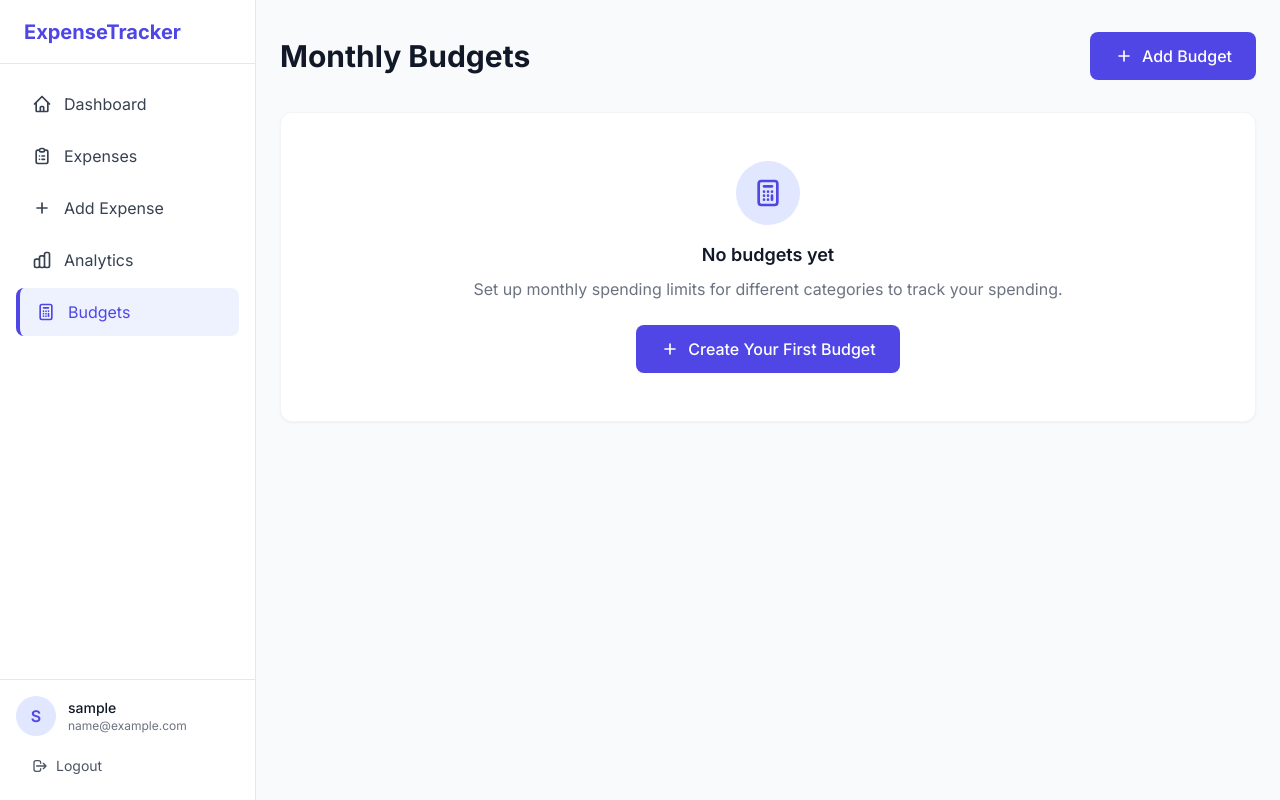
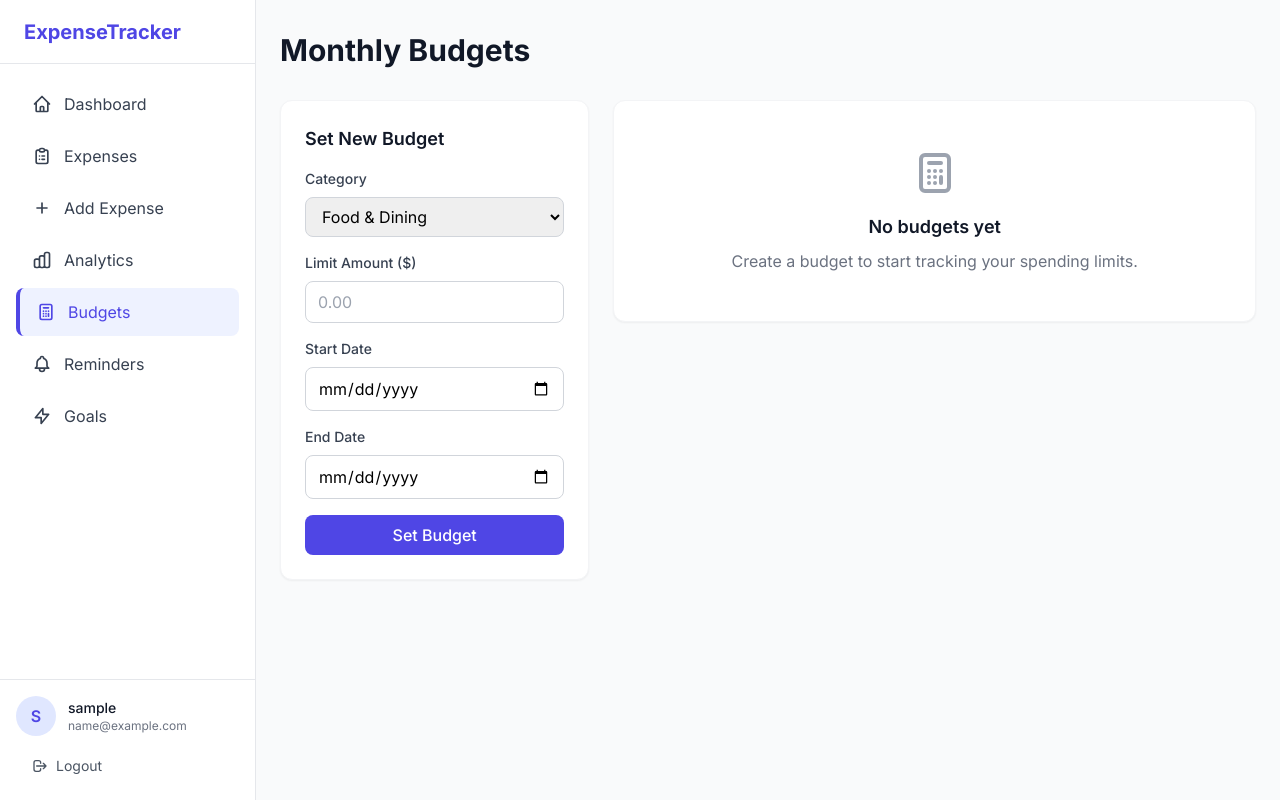
Before and after one commit to Asmita-10/personal-finance-tracker-flask, a Flask app: page /budgets in a window 1280 px wide. Run offline with Flask 3, Linux system fonts and the light colour scheme; the visitor is signed in with stand-in values (Sample User, id 1); data that the repository does not hold is empty; some libraries are stand-ins or nearby versions.

Commit message:
Add budgeting, reminders, and goals features to track finances
Update models, forms, routes, and templates to implement new features for budget management, bill reminders, and savings goals, including CRUD operations for reminders and goals.

Replit-Commit-Author: Agent
Replit-Commit-Session-Id: 9f4a28e1-e6f4-435d-8aa4-92eb54c32b54
Replit-Commit-Checkpoint-Type: full_checkpoint
Replit-Commit-Event-Id: 1a58ad01-4098-4374-9a30-40d534579384
Replit-Commit-Screenshot-Url: https://storage.googleapis.com/screenshot-production-us-central1/e1b992f2-d6be-4e7f-bb23-d1d5bdd2e92b/9f4a28e1-e6f4-435d-8aa4-92eb54c32b54/QWCf0sz

```diff
--- a/forms.py
+++ b/forms.py
@@ -62,8 +62,10 @@ class ExpenseFilterForm(FlaskForm):
 
 class BudgetForm(FlaskForm):
     category = SelectField('Category', choices=EXPENSE_CATEGORIES[1:], validators=[DataRequired()])
-    monthly_limit = FloatField('Monthly Limit ($)', validators=[DataRequired(), NumberRange(min=0.01, message='Limit must be greater than 0')])
-    submit = SubmitField('Save Budget')
+    limit_amount = FloatField('Limit Amount ($)', validators=[DataRequired(), NumberRange(min=0.01, message='Limit must be greater than 0')])
+    start_date = DateField('Start Date', format='%Y-%m-%d', validators=[DataRequired()])
+    end_date = DateField('End Date', format='%Y-%m-%d', validators=[DataRequired()])
+    submit = SubmitField('Set Budget')
 
 
 class ReminderForm(FlaskForm):
--- a/routes.py
+++ b/routes.py
@@ -2,8 +2,9 @@ from datetime import date
 from flask import render_template, redirect, url_for, flash, request
 from flask_login import login_user, logout_user, login_required, current_user
 from app import app, db
-from models import User, Expense, Budget
-from forms import LoginForm, RegistrationForm, ExpenseForm, ExpenseFilterForm, BudgetForm
+from models import User, Expense, Budget, Reminder, Goal
+from forms import LoginForm, RegistrationForm, ExpenseForm, ExpenseFilterForm, BudgetForm, ReminderForm, GoalForm
+from sqlalchemy import func, extract
 
 
 @app.route('/')
@@ -332,81 +333,46 @@ def export_csv():
     )
 
 
-@app.route('/budgets')
+@app.route('/budgets', methods=['GET', 'POST'])
 @login_required
 def budgets():
-    user_budgets = Budget.query.filter_by(user_id=current_user.id).all()
+    form = BudgetForm()
 
-    budget_data = []
-    current_month = date.today().replace(day=1)
-
-    for budget in user_budgets:
-        from sqlalchemy import func, extract
-        current_spending = db.session.query(func.coalesce(func.sum(Expense.amount), 0)).filter(
-            Expense.user_id == current_user.id,
-            Expense.category == budget.category,
-            extract('month', Expense.date) == current_month.month,
-            extract('year', Expense.date) == current_month.year
-        ).scalar()
-
-        percentage = (current_spending / budget.monthly_limit * 100) if budget.monthly_limit > 0 else 0
-
-        budget_data.append({
-            'budget': budget,
-            'spent': current_spending,
-            'remaining': max(0, budget.monthly_limit - current_spending),
-            'percentage': min(100, percentage),
-            'over_budget': current_spending > budget.monthly_limit
-        })
-
-    return render_template('budgets.html', budget_data=budget_data)
-
-
-@app.route('/budget/add', methods=['GET', 'POST'])
-@login_required
-def add_budget():
-    form = BudgetForm()
     if form.validate_on_submit():
-        existing = Budget.query.filter_by(
-            user_id=current_user.id,
-            category=form.category.data
-        ).first()
-
-        if existing:
-            flash('A budget for this category already exists. Edit it instead.', 'warning')
-            return redirect(url_for('budgets'))
-
         budget = Budget(
             category=form.category.data,
-            monthly_limit=form.monthly_limit.data,
+            limit_amount=form.limit_amount.data,
+            start_date=form.start_date.data,
+            end_date=form.end_date.data,
             user_id=current_user.id
         )
         db.session.add(budget)
         db.session.commit()
-        flash('Budget added successfully!', 'success')
+        flash('Budget created successfully!', 'success')
         return redirect(url_for('budgets'))
 
-    return render_template('budget_form.html', form=form, title='Add Budget')
+    user_budgets = Budget.query.filter_by(user_id=current_user.id).order_by(Budget.start_date.desc()).all()
 
+    budgets_data = []
 
-@app.route('/budget/edit/<int:id>', methods=['GET', 'POST'])
-@login_required
-def edit_budget(id):
-    budget = Budget.query.get_or_404(id)
+    for budget in user_budgets:
+        spent_amount = db.session.query(func.sum(Expense.amount)).filter(
+            Expense.user_id == current_user.id,
+            Expense.category == budget.category,
+            Expense.date >= budget.start_date,
+            Expense.date <= budget.end_date
+        ).scalar() or 0.0
 
-    if budget.user_id != current_user.id:
-        flash('You do not have permission to edit this budget.', 'danger')
-        return redirect(url_for('budgets'))
+        remaining = budget.limit_amount - spent_amount
 
-    form = BudgetForm(obj=budget)
-    if form.validate_on_submit():
-        budget.category = form.category.data
-        budget.monthly_limit = form.monthly_limit.data
-        db.session.commit()
-        flash('Budget updated successfully!', 'success')
-        return redirect(url_for('budgets'))
+        budgets_data.append({
+            'budget': budget,
+            'spent': spent_amount,
+            'remaining': remaining,
+            'progress_percent': min(100, (spent_amount / budget.limit_amount) * 100)
+        })
 
-    return render_template('budget_form.html', form=form, title='Edit Budget')
+    return render_template('budgets.html', budgets_data=budgets_data, form=form)
 
 
 @app.route('/budget/delete/<int:id>', methods=['POST'])
@@ -422,3 +388,87 @@ def delete_budget(id):
     db.session.commit()
     flash('Budget deleted successfully!', 'success')
     return redirect(url_for('budgets'))
+
+
+@app.route('/reminders', methods=['GET', 'POST'])
+@login_required
+def reminders():
+    form = ReminderForm()
+
+    if form.validate_on_submit():
+        reminder = Reminder(
+            bill_name=form.bill_name.data,
+            due_date=form.due_date.data,
+            amount=form.amount.data,
+            user_id=current_user.id
+        )
+        db.session.add(reminder)
+        db.session.commit()
+        flash('Reminder added successfully!', 'success')
+        return redirect(url_for('reminders'))
+
+    user_reminders = Reminder.query.filter_by(user_id=current_user.id).order_by(Reminder.due_date.asc()).all()
+
+    return render_template('reminders.html', reminders=user_reminders, form=form)
+
+
+@app.route('/reminder/delete/<int:id>', methods=['POST'])
+@login_required
+def delete_reminder(id):
+    reminder = Reminder.query.get_or_404(id)
+
+    if reminder.user_id != current_user.id:
+        flash('You do not have permission to delete this reminder.', 'danger')
+        return redirect(url_for('reminders'))
+
+    db.session.delete(reminder)
+    db.session.commit()
+    flash('Reminder deleted successfully!', 'success')
+    return redirect(url_for('reminders'))
+
+
+@app.route('/goals', methods=['GET', 'POST'])
+@login_required
+def goals():
+    form = GoalForm()
+
+    if form.validate_on_submit():
+        goal = Goal(
+            name=form.name.data,
+            target_amount=form.target_amount.data,
+            current_amount=form.current_amount.data,
+            due_date=form.due_date.data,
+            user_id=current_user.id
+        )
+        db.session.add(goal)
+        db.session.commit()
+        flash('Goal created successfully!', 'success')
+        return redirect(url_for('goals'))
+
+    user_goals = Goal.query.filter_by(user_id=current_user.id).order_by(Goal.due_date.asc()).all()
+
+    goals_data = []
+    for goal in user_goals:
+        progress = (goal.current_amount / goal.target_amount * 100) if goal.target_amount > 0 else 0
+        goals_data.append({
+            'goal': goal,
+            'progress': min(100, progress),
+            'remaining': max(0, goal.target_amount - goal.current_amount)
+        })
+
+    return render_template('goals.html', goals_data=goals_data, form=form)
+
+
+@app.route('/goal/delete/<int:id>', methods=['POST'])
+@login_required
+def delete_goal(id):
+    goal = Goal.query.get_or_404(id)
+
+    if goal.user_id != current_user.id:
+        flash('You do not have permission to delete this goal.', 'danger')
+        return redirect(url_for('goals'))
+
+    db.session.delete(goal)
+    db.session.commit()
+    flash('Goal deleted successfully!', 'success')
+    return redirect(url_for('goals'))
--- a/templates/base.html
+++ b/templates/base.html
@@ -51,6 +51,18 @@
                     </svg>
                     Budgets
                 </a>
+                <a href="{{ url_for('reminders') }}" class="flex items-center gap-3 px-4 py-3 rounded-lg text-gray-700 hover:bg-indigo-50 hover:text-indigo-600 transition-colors {% if request.endpoint == 'reminders' %}bg-indigo-50 text-indigo-600 border-l-4 border-indigo-600{% endif %}">
+                    <svg class="w-5 h-5" fill="none" stroke="currentColor" viewBox="0 0 24 24">
+                        <path stroke-linecap="round" stroke-linejoin="round" stroke-width="2" d="M15 17h5l-1.405-1.405A2.032 2.032 0 0118 14.158V11a6.002 6.002 0 00-4-5.659V5a2 2 0 10-4 0v.341C7.67 6.165 6 8.388 6 11v3.159c0 .538-.214 1.055-.595 1.436L4 17h5m6 0v1a3 3 0 11-6 0v-1m6 0H9"></path>
+                    </svg>
+                    Reminders
+                </a>
+                <a href="{{ url_for('goals') }}" class="flex items-center gap-3 px-4 py-3 rounded-lg text-gray-700 hover:bg-indigo-50 hover:text-indigo-600 transition-colors {% if request.endpoint == 'goals' %}bg-indigo-50 text-indigo-600 border-l-4 border-indigo-600{% endif %}">
+                    <svg class="w-5 h-5" fill="none" stroke="currentColor" viewBox="0 0 24 24">
+                        <path stroke-linecap="round" stroke-linejoin="round" stroke-width="2" d="M13 10V3L4 14h7v7l9-11h-7z"></path>
+                    </svg>
+                    Goals
+                </a>
             </nav>
             <div class="absolute bottom-0 w-full p-4 border-t border-gray-200">
                 <div class="flex items-center gap-3 mb-3">
@@ -94,6 +106,8 @@
                     <a href="{{ url_for('add_expense') }}" class="flex items-center gap-3 px-4 py-3 rounded-lg text-gray-700 hover:bg-indigo-50 hover:text-indigo-600">Add Expense</a>
                     <a href="{{ url_for('analytics') }}" class="flex items-center gap-3 px-4 py-3 rounded-lg text-gray-700 hover:bg-indigo-50 hover:text-indigo-600">Analytics</a>
                     <a href="{{ url_for('budgets') }}" class="flex items-center gap-3 px-4 py-3 rounded-lg text-gray-700 hover:bg-indigo-50 hover:text-indigo-600">Budgets</a>
+                    <a href="{{ url_for('reminders') }}" class="flex items-center gap-3 px-4 py-3 rounded-lg text-gray-700 hover:bg-indigo-50 hover:text-indigo-600">Reminders</a>
+                    <a href="{{ url_for('goals') }}" class="flex items-center gap-3 px-4 py-3 rounded-lg text-gray-700 hover:bg-indigo-50 hover:text-indigo-600">Goals</a>
                 </nav>
                 <div class="absolute bottom-0 w-full p-4 border-t border-gray-200">
                     <p class="text-sm font-medium text-gray-900 mb-2">{{ current_user.username }}</p>
--- a/templates/budgets.html
+++ b/templates/budgets.html
@@ -6,88 +6,113 @@
 <div>
     <div class="flex items-center justify-between mb-8">
         <h1 class="text-3xl font-bold text-gray-900">Monthly Budgets</h1>
-        <a href="{{ url_for('add_budget') }}" class="px-6 py-3 bg-indigo-600 text-white rounded-lg font-medium hover:bg-indigo-700 transition-colors flex items-center gap-2">
-            <svg class="w-5 h-5" fill="none" stroke="currentColor" viewBox="0 0 24 24">
-                <path stroke-linecap="round" stroke-linejoin="round" stroke-width="2" d="M12 6v6m0 0v6m0-6h6m-6 0H6"></path>
-            </svg>
-            Add Budget
-        </a>
     </div>
 
-    {% if budget_data %}
-    <div class="grid grid-cols-1 md:grid-cols-2 lg:grid-cols-3 gap-6">
-        {% for item in budget_data %}
-        <div class="bg-white rounded-xl shadow-sm border border-gray-100 overflow-hidden">
-            <div class="p-6">
+    <div class="grid grid-cols-1 lg:grid-cols-3 gap-6 mb-8">
+        <div class="lg:col-span-1">
+            <div class="bg-white rounded-xl shadow-sm border border-gray-100 p-6">
+                <h2 class="text-lg font-semibold text-gray-900 mb-4">Set New Budget</h2>
+
+                <form method="POST" action="">
+                    {{ form.hidden_tag() }}
+
+                    <div class="space-y-4">
+                        <div>
+                            <label for="category" class="block text-sm font-medium text-gray-700 mb-2">Category</label>
+                            {{ form.category(class="w-full px-3 py-2 rounded-lg border border-gray-300 focus:ring-2 focus:ring-indigo-500 focus:border-indigo-500 transition-colors") }}
+                            {% for error in form.category.errors %}
+                            <p class="mt-1 text-sm text-red-600">{{ error }}</p>
+                            {% endfor %}
+                        </div>
+
+                        <div>
+                            <label for="limit_amount" class="block text-sm font-medium text-gray-700 mb-2">Limit Amount ($)</label>
+                            {{ form.limit_amount(class="w-full px-3 py-2 rounded-lg border border-gray-300 focus:ring-2 focus:ring-indigo-500 focus:border-indigo-500 transition-colors", placeholder="0.00", step="0.01") }}
+                            {% for error in form.limit_amount.errors %}
+                            <p class="mt-1 text-sm text-red-600">{{ error }}</p>
+                            {% endfor %}
+                        </div>
+
+                        <div>
+                            <label for="start_date" class="block text-sm font-medium text-gray-700 mb-2">Start Date</label>
+                            {{ form.start_date(class="w-full px-3 py-2 rounded-lg border border-gray-300 focus:ring-2 focus:ring-indigo-500 focus:border-indigo-500 transition-colors") }}
+                            {% for error in form.start_date.errors %}
+                            <p class="mt-1 text-sm text-red-600">{{ error }}</p>
+                            {% endfor %}
+                        </div>
+
+                        <div>
+                            <label for="end_date" class="block text-sm font-medium text-gray-700 mb-2">End Date</label>
+                            {{ form.end_date(class="w-full px-3 py-2 rounded-lg border border-gray-300 focus:ring-2 focus:ring-indigo-500 focus:border-indigo-500 transition-colors") }}
+                            {% for error in form.end_date.errors %}
+                            <p class="mt-1 text-sm text-red-600">{{ error }}</p>
+                            {% endfor %}
+                        </div>
+
+                        <button type="submit" class="w-full px-4 py-2 bg-indigo-600 text-white rounded-lg font-medium hover:bg-indigo-700 transition-colors">
+                            Set Budget
+                        </button>
+                    </div>
+                </form>
+            </div>
+        </div>
+
+        <div class="lg:col-span-2">
+            {% if budgets_data %}
+            <div class="space-y-4">
+                {% for item in budgets_data %}
+                <div class="bg-white rounded-xl shadow-sm border border-gray-100 p-6">
                     <div class="flex items-center justify-between mb-4">
+                        <div>
                             <h3 class="text-lg font-semibold text-gray-900 capitalize">{{ item.budget.category }}</h3>
-                    <div class="flex items-center gap-2">
-                        <a href="{{ url_for('edit_budget', id=item.budget.id) }}" class="p-2 text-gray-400 hover:text-indigo-600 transition-colors">
-                            <svg class="w-4 h-4" fill="none" stroke="currentColor" viewBox="0 0 24 24">
-                                <path stroke-linecap="round" stroke-linejoin="round" stroke-width="2" d="M15.232 5.232l3.536 3.536m-2.036-5.036a2.5 2.5 0 113.536 3.536L6.5 21.036H3v-3.572L16.732 3.732z"></path>
-                            </svg>
-                        </a>
-                        <form action="{{ url_for('delete_budget', id=item.budget.id) }}" method="POST" class="inline" onsubmit="return confirm('Are you sure you want to delete this budget?');">
+                            <p class="text-sm text-gray-500">
+                                {{ item.budget.start_date.strftime('%b %d, %Y') }} - {{ item.budget.end_date.strftime('%b %d, %Y') }}
+                            </p>
+                        </div>
+                        <form action="{{ url_for('delete_budget', id=item.budget.id) }}" method="POST" class="inline" onsubmit="return confirm('Delete this budget?');">
                             <input type="hidden" name="csrf_token" value="{{ csrf_token() }}">
                             <button type="submit" class="p-2 text-gray-400 hover:text-red-600 transition-colors">
-                                <svg class="w-4 h-4" fill="none" stroke="currentColor" viewBox="0 0 24 24">
+                                <svg class="w-5 h-5" fill="none" stroke="currentColor" viewBox="0 0 24 24">
                                     <path stroke-linecap="round" stroke-linejoin="round" stroke-width="2" d="M19 7l-.867 12.142A2 2 0 0116.138 21H7.862a2 2 0 01-1.995-1.858L5 7m5 4v6m4-6v6m1-10V4a1 1 0 00-1-1h-4a1 1 0 00-1 1v3M4 7h16"></path>
                                 </svg>
                             </button>
                         </form>
                     </div>
-                </div>
 
                     <div class="mb-4">
                         <div class="flex justify-between text-sm mb-2">
-                        <span class="text-gray-600">Spent this month</span>
-                        <span class="font-mono font-semibold {% if item.over_budget %}text-red-600{% else %}text-gray-900{% endif %}">
-                            ${{ "%.2f"|format(item.spent) }} / ${{ "%.2f"|format(item.budget.monthly_limit) }}
+                            <span class="text-gray-600">Spent</span>
+                            <span class="font-mono font-semibold {% if item.spent > item.budget.limit_amount %}text-red-600{% else %}text-gray-900{% endif %}">
+                                ${{ "%.2f"|format(item.spent) }} / ${{ "%.2f"|format(item.budget.limit_amount) }}
                             </span>
                         </div>
                         <div class="w-full bg-gray-200 rounded-full h-3">
-                        <div class="h-3 rounded-full transition-all duration-300 {% if item.over_budget %}bg-red-500{% elif item.percentage > 75 %}bg-yellow-500{% else %}bg-green-500{% endif %}"
-                             style="width: {{ item.percentage }}%"></div>
+                            <div class="h-3 rounded-full transition-all duration-300 {% if item.spent > item.budget.limit_amount %}bg-red-500{% elif item.progress_percent > 75 %}bg-yellow-500{% else %}bg-green-500{% endif %}"
+                                 style="width: {{ item.progress_percent }}%"></div>
                         </div>
                     </div>
 
-                <div class="flex justify-between items-center">
-                    <div class="text-sm">
-                        {% if item.over_budget %}
-                        <span class="text-red-600 font-medium flex items-center gap-1">
-                            <svg class="w-4 h-4" fill="none" stroke="currentColor" viewBox="0 0 24 24">
-                                <path stroke-linecap="round" stroke-linejoin="round" stroke-width="2" d="M12 9v2m0 4h.01m-6.938 4h13.856c1.54 0 2.502-1.667 1.732-3L13.732 4c-.77-1.333-2.694-1.333-3.464 0L3.34 16c-.77 1.333.192 3 1.732 3z"></path>
-                            </svg>
-                            Over budget by ${{ "%.2f"|format(item.spent - item.budget.monthly_limit) }}
-                        </span>
-                        {% elif item.percentage > 75 %}
-                        <span class="text-yellow-600 font-medium">{{ "%.0f"|format(item.percentage) }}% used</span>
+                    <div class="flex justify-between items-center text-sm">
+                        {% if item.spent > item.budget.limit_amount %}
+                        <span class="text-red-600 font-medium">Over budget by ${{ "%.2f"|format(item.spent - item.budget.limit_amount) }}</span>
                         {% else %}
-                        <span class="text-green-600 font-medium">${{ "%.2f"|format(item.remaining) }} remaining</span>
+                        <span class="text-green-600 font-medium">Remaining: ${{ "%.2f"|format(item.remaining) }}</span>
                         {% endif %}
-                    </div>
-                    <span class="text-xs text-gray-400">{{ "%.0f"|format(item.percentage) }}%</span>
-                </div>
+                        <span class="text-gray-500">{{ "%.0f"|format(item.progress_percent) }}%</span>
                     </div>
                 </div>
                 {% endfor %}
             </div>
             {% else %}
             <div class="bg-white rounded-xl shadow-sm border border-gray-100 p-12 text-center">
-        <div class="w-16 h-16 bg-indigo-100 rounded-full flex items-center justify-center mx-auto mb-4">
-            <svg class="w-8 h-8 text-indigo-600" fill="none" stroke="currentColor" viewBox="0 0 24 24">
+                <svg class="w-12 h-12 text-gray-400 mx-auto mb-4" fill="none" stroke="currentColor" viewBox="0 0 24 24">
                     <path stroke-linecap="round" stroke-linejoin="round" stroke-width="2" d="M9 7h6m0 10v-3m-3 3h.01M9 17h.01M9 14h.01M12 14h.01M15 11h.01M12 11h.01M9 11h.01M7 21h10a2 2 0 002-2V5a2 2 0 00-2-2H7a2 2 0 00-2 2v14a2 2 0 002 2z"></path>
                 </svg>
-        </div>
                 <h3 class="text-lg font-semibold text-gray-900 mb-2">No budgets yet</h3>
-        <p class="text-gray-500 mb-6">Set up monthly spending limits for different categories to track your spending.</p>
-        <a href="{{ url_for('add_budget') }}" class="inline-flex items-center px-6 py-3 bg-indigo-600 text-white rounded-lg font-medium hover:bg-indigo-700 transition-colors">
-            <svg class="w-5 h-5 mr-2" fill="none" stroke="currentColor" viewBox="0 0 24 24">
-                <path stroke-linecap="round" stroke-linejoin="round" stroke-width="2" d="M12 6v6m0 0v6m0-6h6m-6 0H6"></path>
-            </svg>
-            Create Your First Budget
-        </a>
+                <p class="text-gray-500">Create a budget to start tracking your spending limits.</p>
             </div>
             {% endif %}
         </div>
+    </div>
+</div>
 {% endblock %}
```
Also changed, not shown: attached_assets/Pasted--BUDGETING-FEATURES-ADD-THIS-CODE-You-will-need-to-define-this-form-in-forms-py-if-the-AI-di-1764162867832_1764162867833.txt (added, +55 -0 lines), models.py (+5 -5 lines), templates/goals.html (added, +118 -0 lines), templates/reminders.html (added, +89 -0 lines), 1 other file. Lines whose indentation alone changed are shown as unchanged.
